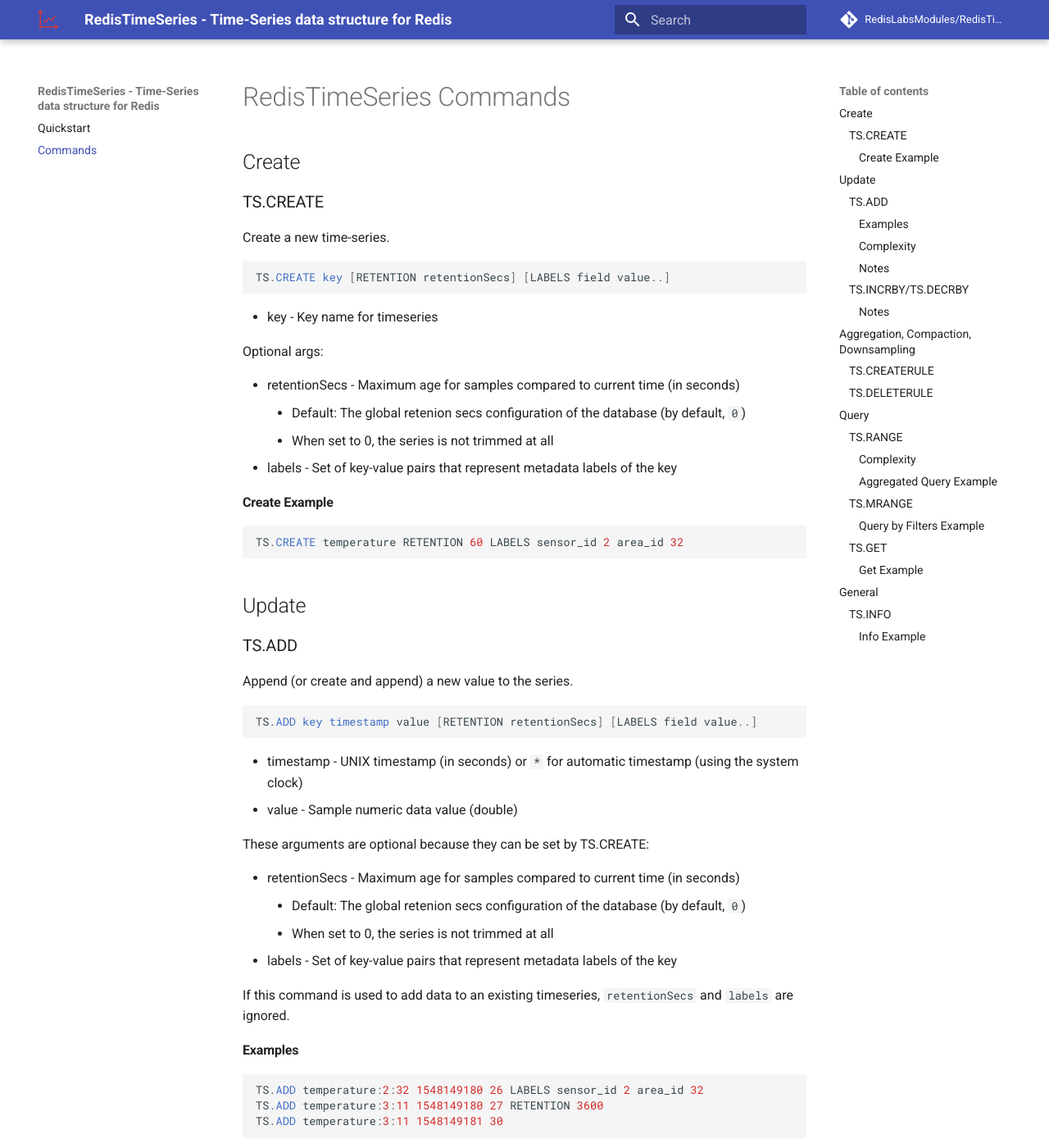
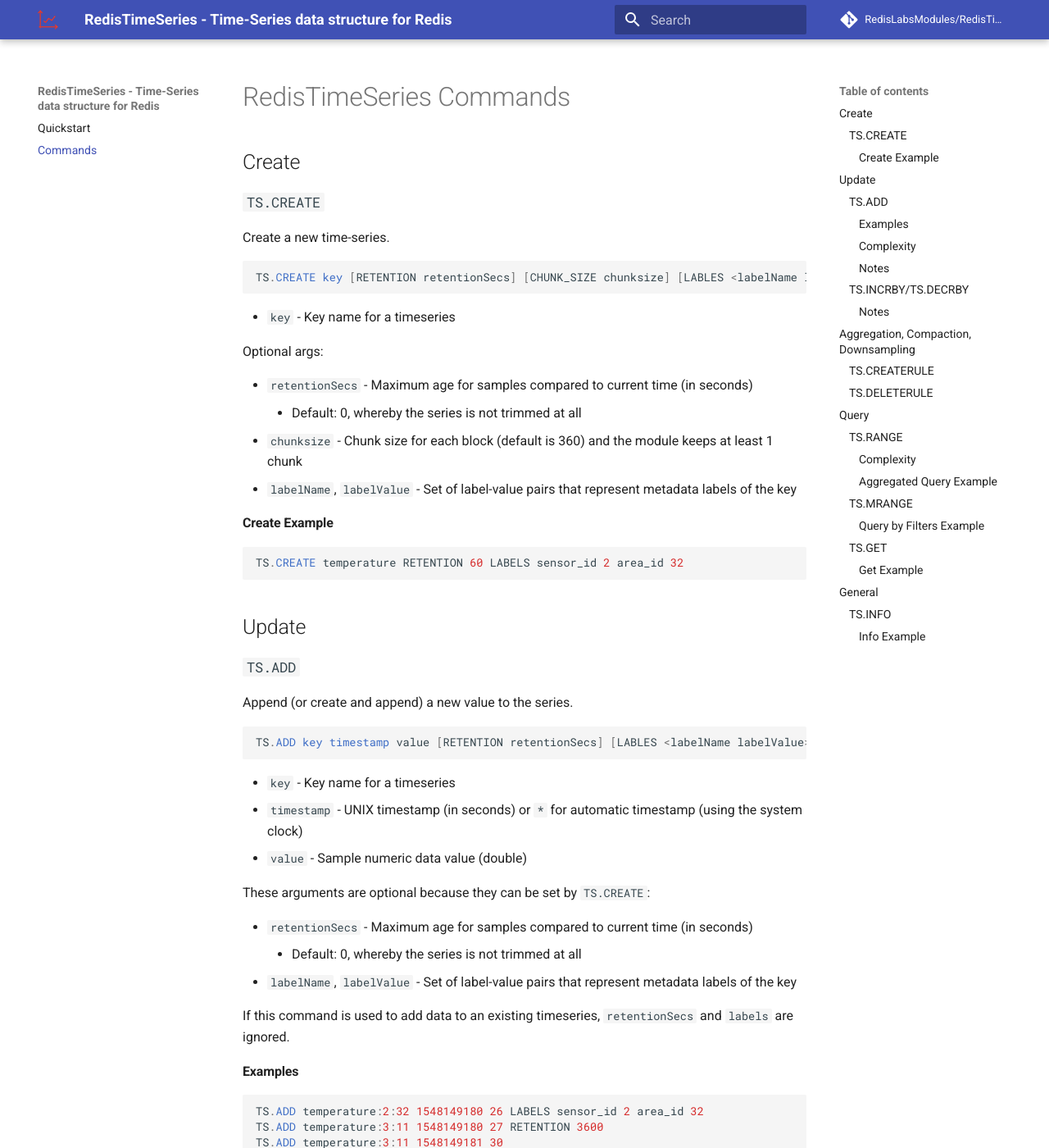
Before and after one commit to RedisTimeSeries/RedisTimeSeries, an MkDocs documentation site: the page built from docs/commands.md, in a window 1280 px wide and 1400 px high. Shown: the whole window at 82% size. Built offline with MkDocs 1.6.1 and Material for MkDocs 9.7.7, drawn with Linux system fonts in a browser that asks for light colours; comment, search, counter and statistics services are not loaded; old or Windows-style settings are respelled for this version of MkDocs; some of the changed text lies outside the part shown.

Commit message:
Update document for new changes

````diff
--- a/docs/commands.md
+++ b/docs/commands.md
@@ -2,22 +2,22 @@
 
 ## Create
 
-### TS.CREATE
+### `TS.CREATE`
 
 Create a new time-series.
 
 ```sql
-TS.CREATE key [RETENTION retentionSecs] [LABELS field value..]
+TS.CREATE key [RETENTION retentionSecs] [CHUNK_SIZE chunksize] [LABLES <labelName labelValue> ...]
 ```
 
-* key - Key name for timeseries
+* `key` - Key name for a timeseries
 
 Optional args:
 
- * retentionSecs - Maximum age for samples compared to current time (in seconds)
-    * Default: The global retenion secs configuration of the database (by default, `0`)
-    * When set to 0, the series is not trimmed at all
- * labels - Set of key-value pairs that represent metadata labels of the key
+ * `retentionSecs` - Maximum age for samples compared to current time (in seconds)
+    * Default: 0, whereby the series is not trimmed at all
+ * `chunksize` - Chunk size for each block (default is 360) and the module keeps at least 1 chunk
+ * `labelName`, `labelValue` - Set of label-value pairs that represent metadata labels of the key
 
 #### Create Example
 
@@ -27,23 +27,23 @@
 
 ## Update
 
-### TS.ADD
+### `TS.ADD`
 
 Append (or create and append) a new value to the series.
 
 ```sql
-TS.ADD key timestamp value [RETENTION retentionSecs] [LABELS field value..]
+TS.ADD key timestamp value [RETENTION retentionSecs] [LABLES <labelName labelValue> ...]
 ```
 
-* timestamp - UNIX timestamp (in seconds) or `*` for automatic timestamp (using the system clock)
-* value - Sample numeric data value (double)
+* `key` - Key name for a timeseries
+* `timestamp` - UNIX timestamp (in seconds) or `*` for automatic timestamp (using the system clock)
+* `value` - Sample numeric data value (double)
 
-These arguments are optional because they can be set by TS.CREATE:
+These arguments are optional because they can be set by `TS.CREATE`:
 
- * retentionSecs - Maximum age for samples compared to current time (in seconds)
-    * Default: The global retenion secs configuration of the database (by default, `0`)
-    * When set to 0, the series is not trimmed at all
- * labels - Set of key-value pairs that represent metadata labels of the key
+ * `retentionSecs` - Maximum age for samples compared to current time (in seconds)
+    * Default: 0, whereby the series is not trimmed at all
+ * `labelName`, `labelValue` - Set of label-value pairs that represent metadata labels of the key
 
 If this command is used to add data to an existing timeseries, `retentionSecs` and `labels` are ignored.
 
@@ -64,36 +64,30 @@
 - You can use this command to add data to an non existing timeseries in a single command.
   This is the reason why `labels` and `retentionsecs` are optional arguments.
 - When specified and the key doesn't exist, RedisTimeSeries will create the key with the specified `labels` and or `retentionSecs`.
-  Setting the `labels` and `retentionSecs` introduces additional time complexity.
+  Setting the `labelName`, `labelValue` and `retentionSecs` introduces additional time complexity.
 
-### TS.INCRBY/TS.DECRBY
+### `TS.INCRBY`/`TS.DECRBY`
 
-Increment the latest value.
+Increment or decrement the latest value.
 
 ```sql
-TS.INCRBY key value [RESET time-bucket] [RETENTION retentionSecs] [LABELS field value..]
-```
-
-or
-
-```sql
-TS.DECRBY key value [RESET time-bucket] [RETENTION retentionSecs] [LABELS field value..]
+TS.INCRBY key value [RESET timeBucket] [RETENTION retentionSecs] [LABLES <labelName labelValue> ...]
+TS.DECRBY key value [RESET timeBucket] [RETENTION retentionSecs] [LABLES <labelName labelValue> ...]
 ```
 
 This command can be used as a counter or gauge that automatically gets history as a time series.
 
-* key - Key name for timeseries
-* value - Sample numeric data value (double)
+* `key` - Key name for a timeseries
+* `value` - Sample numeric data value (double)
 
 Optional args:
 
-* time-bucket - Time bucket for resetting the current counter in seconds
-* retentionSecs - Maximum age for samples compared to current time (in seconds)
-  * Default: The global retenion secs configuration of the database (by default, `0`)
-  * When set to 0, the series is not trimmed at all
-* labels - Set of key-value pairs that represent metadata labels of the key
+* `timeBucket` - Time bucket for resetting the current counter in seconds
+* `retentionSecs` - Maximum age for samples compared to current time (in seconds)
+    * Default: 0, whereby the series is not trimmed at all
+* `labelName`, `labelValue` - Set of label-value pairs that represent metadata labels of the key
 
-If this command is used to add data to an existing timeseries, `retentionSecs` and `labels` are ignored.
+If this command is used to add data to an existing timeseries, `retentionSecs`, `labelName` and `labelValue`` are ignored.
 
 #### Notes
 
@@ -104,22 +98,22 @@
 
 ## Aggregation, Compaction, Downsampling
 
-### TS.CREATERULE
+### `TS.CREATERULE`
 
 Create a compaction rule.
 
 ```sql
-TS.CREATERULE sourceKey destKey AGGREGATION aggType bucketSizeSeconds
+TS.CREATERULE sourceKey destKey AGGREGATION aggregationType bucketSizeSeconds
 ```
 
-- sourceKey - Key name for source time series
-- destKey - Key name for destination time series
-- aggType - Aggregation type: avg, sum, min, max, range, count, first, last
-- bucketSizeSeconds - Time bucket for aggregation in seconds
+* `sourcekey` - Key name for source timeseries
+* `destKey` - Key name for destination time series
+* `aggregationType` - Aggregation type: `avg`, `sum`, `min`, `max`, `range`, `count`, `first`, `last`
+* `bucketSizeSeconds` - Time bucket for aggregation in seconds
 
-DEST_KEY should be of a `timeseries` type, and should be created before TS.CREATERULE is called.
+`destKey` should be of a `timeseries` type, and should be created before `TS.CREATERULE` is called.
 
-### TS.DELETERULE
+### `TS.DELETERULE`
 
 Delete a compaction rule.
 
@@ -127,12 +121,12 @@
 TS.DELETERULE sourceKey destKey
 ```
 
-- sourceKey - Key name for source time series
-- destKey - Key name for destination time series
+* `sourcekey` - Key name for source timeseries
+* `destKey` - Key name for destination time series
 
 ## Query
 
-### TS.RANGE
+### `TS.RANGE`
 
 Query a range.
 
@@ -140,24 +134,24 @@
 TS.RANGE key fromTimestamp toTimestamp [AGGREGATION aggregationType bucketSizeSeconds]
 ```
 
-- key - Key name for timeseries
-- fromTimestamp - Start timestamp for range query
-- toTimestamp - End timestamp for range query
+- `key` - Key name for a timeseries
+- `fromTimestamp` - Start timestamp for range query
+- `toTimestamp` - End timestamp for range query
 
 Optional args:
 
-- aggregationType - Aggregation type: avg, sum, min, max, range, count, first, last
-- bucketSizeSeconds - Time bucket for aggregation in seconds
+* `aggregationType` - Aggregation type: `avg`, `sum`, `min`, `max`, `range`, `count`, `first`, `last`
+* `bucketSizeSeconds` - Time bucket for aggregation in seconds
 
 #### Complexity
 
-TS.RANGE complexity is O(n/m+k).
+`TS.RANGE` complexity is O(n/m+k).
 
 n = Number of data points
 m = Chunk size (data points per chunk)
 k = Number of data points that are in the requested range
 
-This can be improved in the future by using binary search to find the start of the range, which makes this O(Log(n/m)+k*m).
+This can be improved in the future by using binary search to find the start of the range, which makes this O(Log(n/m)+k\*m).
 But because m is pretty small, we can neglect it and look at the operation as O(Log(n) + k).
 
 #### Aggregated Query Example
@@ -180,7 +174,7 @@
    2) "20"
 ```
 
-### TS.MRANGE
+### `TS.MRANGE`
 
 Query a range by filters.
 
@@ -241,7 +235,7 @@
          2) "20"
 ```
 
-### TS.GET
+### `TS.GET`
 
 Get the last sample.
 
@@ -249,7 +243,7 @@
 TS.GET key
 ```
 
-* key - Key name for timeseries
+* `key` - Key name for a timeseries
 
 #### Get Example
 
@@ -261,7 +255,7 @@
 
 ## General
 
-### TS.INFO
+### `TS.INFO`
 
 Query the series metadata
 
@@ -269,7 +263,7 @@
 TS.INFO key
 ```
 
-* key - Key name for timeseries
+* `key` - Key name for a timeseries
 
 #### Info Example
 
````
Also changed, not shown: other parts of docs/commands.md (+5 -5 lines).
